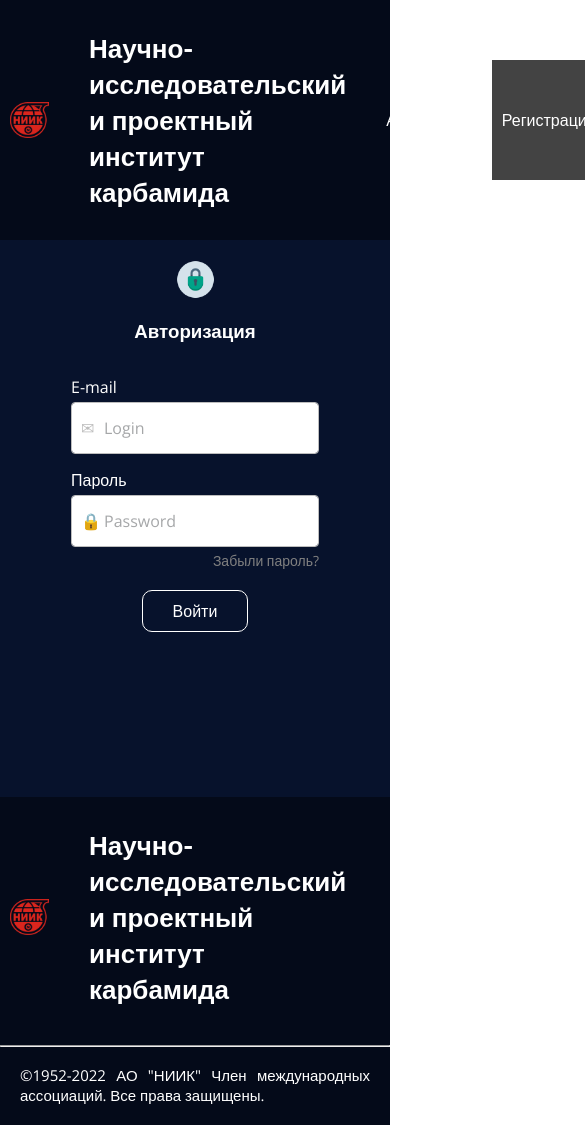
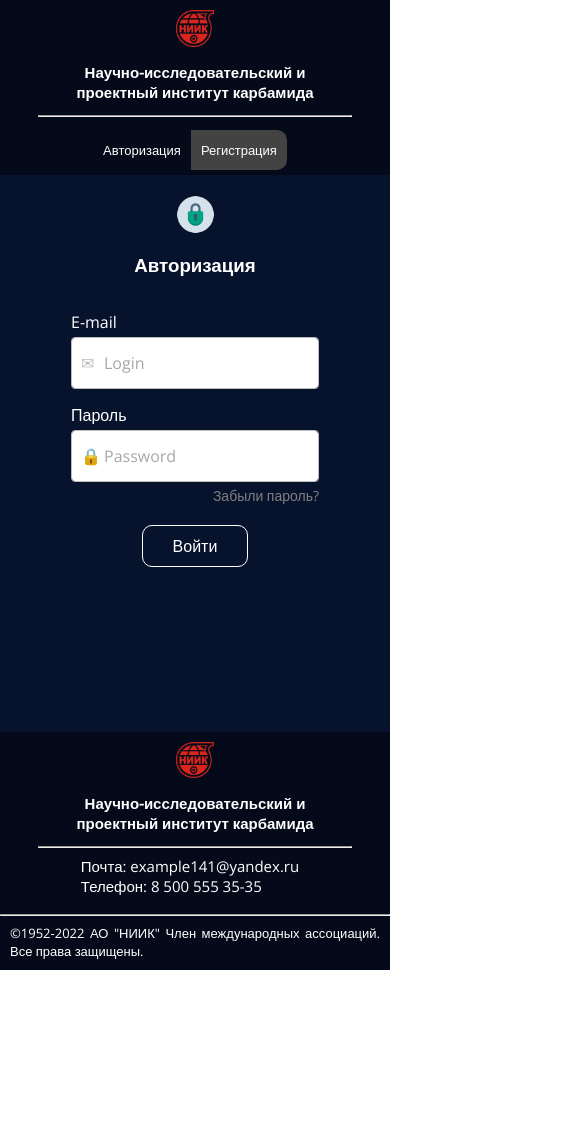
Before and after one commit to Spudisis/PracnicNIIK, a React (Create React App) app: page /authorization in a window 390 px wide. Shown: the whole page, 585 px wide, since content can reach past the window. After the commit the page ends 970 px from the top, so only its background shows below. Built offline with nearby package versions, Linux system fonts and the light colour scheme.

Commit message:
adaptive header(start), footer

```diff
--- a/package.json
+++ b/package.json
@@ -1,5 +1,4 @@
 {
-  "homepage": "https://spudisis.github.io/PracnicNIIK/",
   "name": "practicniik",
   "version": "0.1.0",
   "private": true,
--- a/src/footer/footer.jsx
+++ b/src/footer/footer.jsx
@@ -7,9 +7,10 @@
       <div className={s.wrapper}>
         <div className={s.top_info}>
           <Logoname />
+          <hr className={s.hrLine} />
           <div className={s.link}>
-            <p>Почта: example141@yandex.ru</p>
-            <p>Телефон: 8 500 555 35-35</p>
+            <p>Почта:&nbsp;example141@yandex.ru</p>
+            <p>Телефон:&nbsp;8&nbsp;500&nbsp;555&nbsp;35-35</p>
           </div>
         </div>
         <hr />
--- a/src/footer/footer.module.css
+++ b/src/footer/footer.module.css
@@ -22,7 +22,10 @@
 .link {
   margin-right: 40px;
 }
-
+.hrLine {
+  width: 80%;
+  display: none;
+}
 .wrapper p {
   font-size: 20px;
 }
@@ -30,4 +33,30 @@
   .wrapper p {
     font-size: 15px;
   }
+  .link {
+    margin-right: 10px;
+  }
+  .link p {
+    margin: 0px;
+  }
+  .info p {
+    font-size: 13px;
+  }
 }
+@media (max-width: 480px) {
+  .top_info {
+    display: flex;
+    flex-direction: column;
+  }
+  .link {
+    margin-bottom: 10px;
+  }
+  .info p {
+    margin: 0px 10px;
+  }
+}
+@media (max-width: 390px) {
+  .hrLine {
+    display: block;
+  }
+}
--- a/src/header/auth/auth.jsx
+++ b/src/header/authButton/authButton.jsx
@@ -1,8 +1,6 @@
-import s from "./auth.module.css";
+import s from "./authButton.module.css";
 import { NavLink } from "react-router-dom";
 function Auth() {
-
-
   return (
     <div className={s.wrap}>
       <div className={s.authorization}>
--- a/src/header/auth/auth.module.css
+++ b/src/header/authButton/authButton.module.css
@@ -64,3 +64,45 @@
     margin-right: 10px;
   }
 }
+@media (max-width: 768px) {
+  .authorization {
+    height: 100%;
+    line-height: 50px;
+    text-align: center;
+    display: flex;
+    flex-direction: column;
+    justify-content: space-evenly;
+  }
+  .reg {
+    border-radius: 10px;
+    margin: 5px 0px;
+    font-size: 13px;
+  }
+  .auth_text {
+    border-radius: 10px;
+    margin: 5px 0px;
+    font-size: 13px;
+  }
+}
+@media (max-width: 425px) {
+  .authorization {
+    line-height: 40px;
+  }
+  .auth_text {
+    max-height: 40px;
+  }
+  .reg {
+    max-height: 40px;
+  }
+}
+@media (max-width: 390px) {
+  .authorization {
+    flex-direction: row;
+  }
+  .reg {
+    border-radius: 0 10px 10px 0px;
+  }
+  .auth_text {
+    border-radius: 10px 0 0 10px;
+  }
+} ;
--- a/src/header/header.jsx
+++ b/src/header/header.jsx
@@ -1,6 +1,6 @@
-import Auth from "./auth/auth";
+import Auth from "./authButton/authButton";
 import s from "./header.module.css";
-import a from "./auth/auth.module.css";
+import a from "./authButton/authButton.module.css";
 import Logoname from "./logoName/logoname";
 
 function Header() {
@@ -56,6 +56,7 @@
       <div className={s.wrapper} id="wrapper">
         <div className={s.objects}>
           <Logoname />
+          <hr className={s.hrLine} />
           <Auth />
         </div>
       </div>
--- a/src/header/header.module.css
+++ b/src/header/header.module.css
@@ -28,7 +28,10 @@
   animation-duration: 0.5s;
   background-color: rgba(4, 10, 25, 0.9);
 }
-
+.hrLine {
+  display: none;
+  width: 80%;
+}
 @keyframes show_anim {
   0% {
     opacity: 0;
@@ -55,3 +58,13 @@
     margin: 0 auto;
   }
 }
+@media (max-width: 390px) {
+  .objects {
+    flex-direction: column;
+    align-items: center;
+  }
+  .hrLine {
+    display: block;
+    width: 80%;
+  }
+} ;
--- a/src/header/logoName/logoname.jsx
+++ b/src/header/logoName/logoname.jsx
@@ -40,11 +40,18 @@
   return (
     <NavLink to="/">
       <div className={s.wrapper}>
-        <img id="logoMain" className={s.logo} src="./img/Logo.png" alt="logo" />
+        <div className={s.logoCenter}>
+          <img
+            id="logoMain"
+            className={s.logo}
+            src="./img/Logo.png"
+            alt="logo"
+          />
 
-        <h1 className={s.text} id="textLogo">
-          Научно-исследовательский и проектный институт карбамида
-        </h1>
+          <h1 className={s.text} id="textLogo">
+            Научно-исследовательский и проектный институт карбамида
+          </h1>
+        </div>
       </div>
     </NavLink>
   );
--- a/src/header/logoName/logoname.module.css
+++ b/src/header/logoName/logoname.module.css
@@ -2,6 +2,7 @@
   display: flex;
   justify-content: left;
   align-items: center;
+  height: 100%;
 }
 .text {
   max-width: 400px;
@@ -13,7 +14,11 @@
   max-width: 10vw;
   max-height: 10vh;
 }
-
+.logoCenter {
+  display: flex;
+  justify-content: center;
+  align-items: center;
+}
 .logo__change {
   margin: 10px;
   max-width: 3vw;
@@ -38,3 +43,19 @@
     font-size: 20px;
   }
 }
+@media (max-width: 768px) {
+  .text {
+    font-size: 15px;
+    max-width: 300px;
+    margin: 30px 20px;
+  }
+}
+@media (max-width: 390px) {
+  .logoCenter {
+    flex-direction: column;
+  }
+  .text {
+    text-align: center;
+    margin: 5px;
+  }
+} ;
--- a/src/main/general/general.module.css
+++ b/src/main/general/general.module.css
@@ -45,14 +45,14 @@
   flex-wrap: wrap;
   justify-content: center;
   list-style: none;
+  text-align: center;
 }
 .list li {
   margin: 5px 40px;
   transition: 0.5s all;
   font-size: 25px;
 }
-hr {
-}
+
 .list li:hover {
   transform: scale(1.1);
   cursor: pointer;
```
Also changed, not shown: 1 other file (tests, documents, lock files or other folders).
